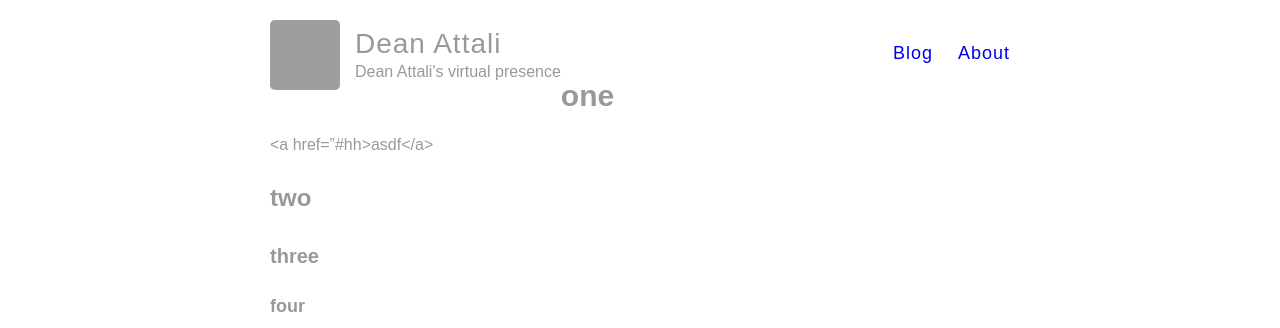
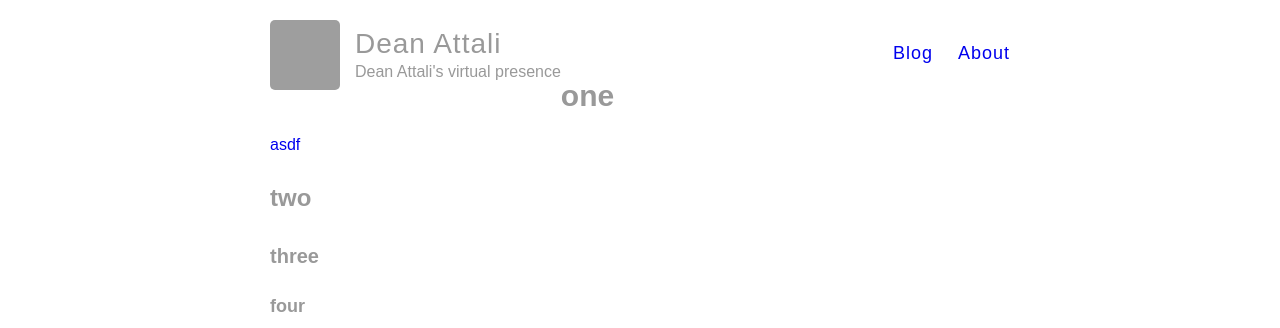
Before and after one commit to daattali/daattali.github.io, a Jekyll site: the page built from mdtest.md, in a window 1280 px wide. Shown: the top 328 px of the page. Built offline with Jekyll 4.4.1, drawn with Linux system fonts in a browser that asks for light colours; Markdown is read by kramdown in place of the engine named in the settings; grey boxes are pictures that could not be loaded.

Commit message:
fix mdtest

```diff
--- a/mdtest.md
+++ b/mdtest.md
@@ -2,7 +2,7 @@
 ---
 
 # one
-<a href="#hh>asdf</a>
+<a href="#hh">asdf</a>
 ## two
 ### three
 #### four
```
